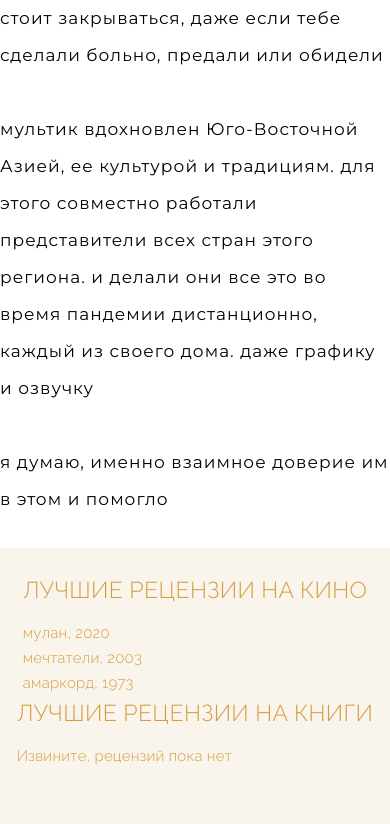
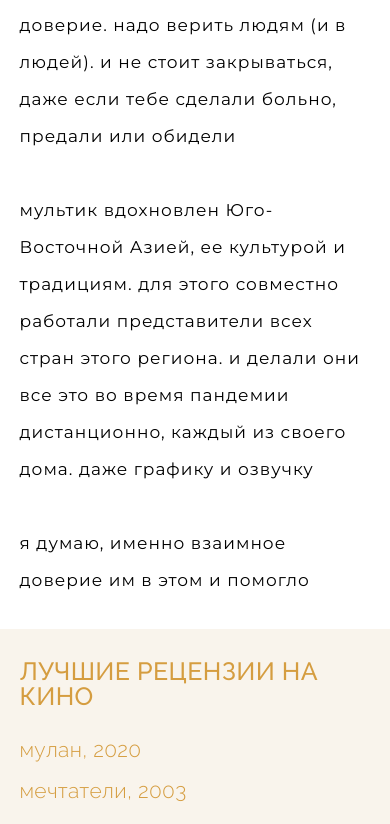
Before and after one commit to varflam/alina-gift, a React (Create React App) app: page /reviews/1 in a window 390 px wide. Shown: the part 1433-2257 px from the top of the page. Built offline with nearby package versions, Linux system fonts and the light colour scheme; data requests are answered from the project's data file; the HTML template or start-up script is replaced by a standard one.

Commit message:
footer adaptive added

```diff
--- a/src/features/footer/footer.sass
+++ b/src/features/footer/footer.sass
@@ -12,6 +12,7 @@
         font-size: 23px
         letter-spacing: 0.015em
         color: $orange
+        font-weight: bold
         margin-bottom: 25px
     &__item
         margin-bottom: 10px
@@ -25,3 +26,28 @@
             color: $orange
             &:hover
                 color: $gray
+
+@media( max-width: 768px)
+    .footer
+        &__wrapper
+            flex-direction: column
+            align-items: center
+        &__categories
+            margin-bottom: 24px
+        &__title
+            font-size: 20px
+            margin-bottom: 14px
+        &__item
+            font-size: 15px
+            margin-bottom: 5px
+
+@media( max-width: 768px)
+    .footer
+        &__categories
+            margin-bottom: 50px
+        &__title
+            font-size: 25px
+            margin-bottom: 30px
+        &__item
+            font-size: 21px
+            margin-bottom: 20px
--- a/src/style/style.sass
+++ b/src/style/style.sass
@@ -24,7 +24,3 @@
 
     100%
         opacity: 1
-
-@media( max-width: 768px)
-    .container
-        max-width: 100%
```
